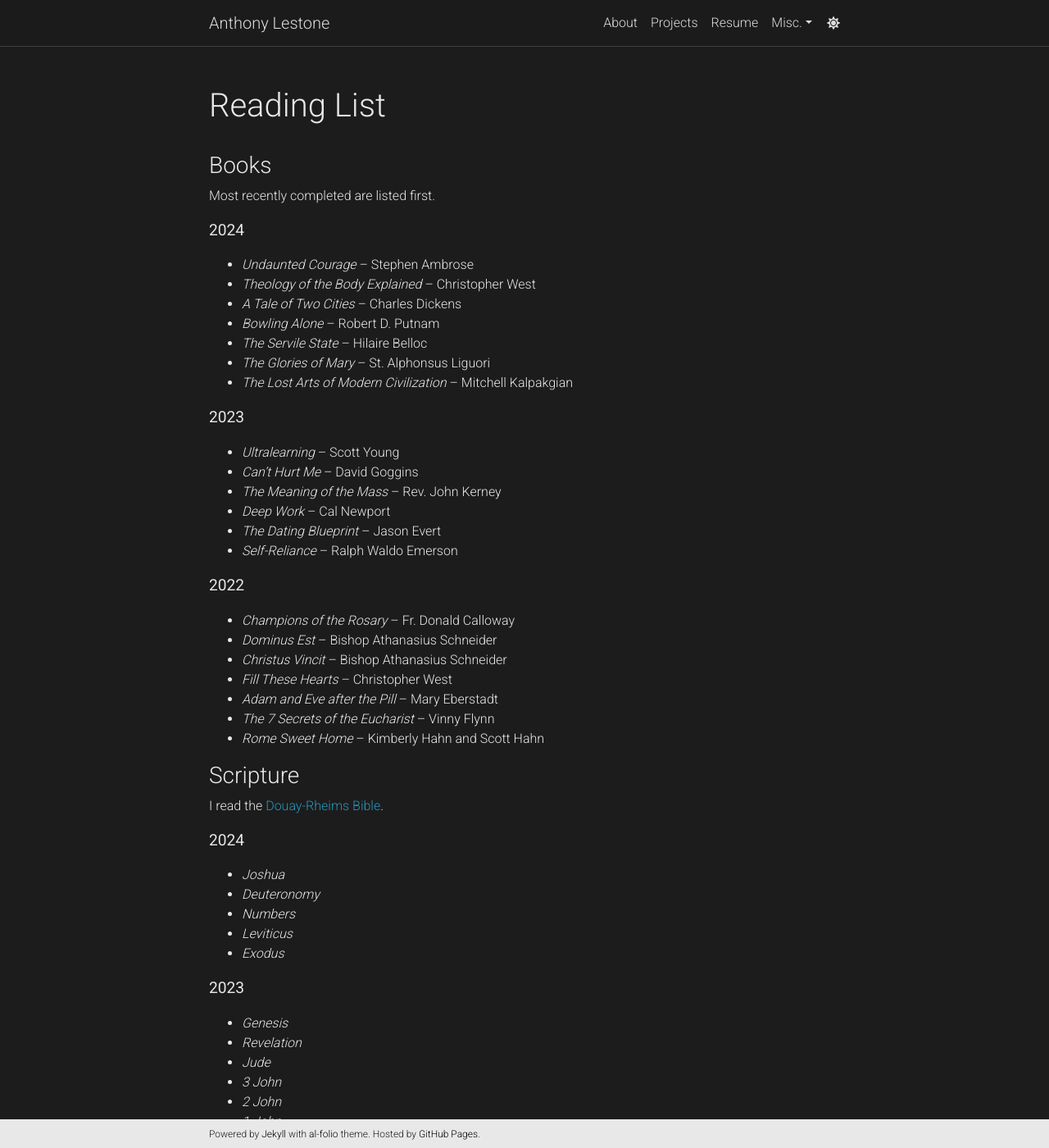
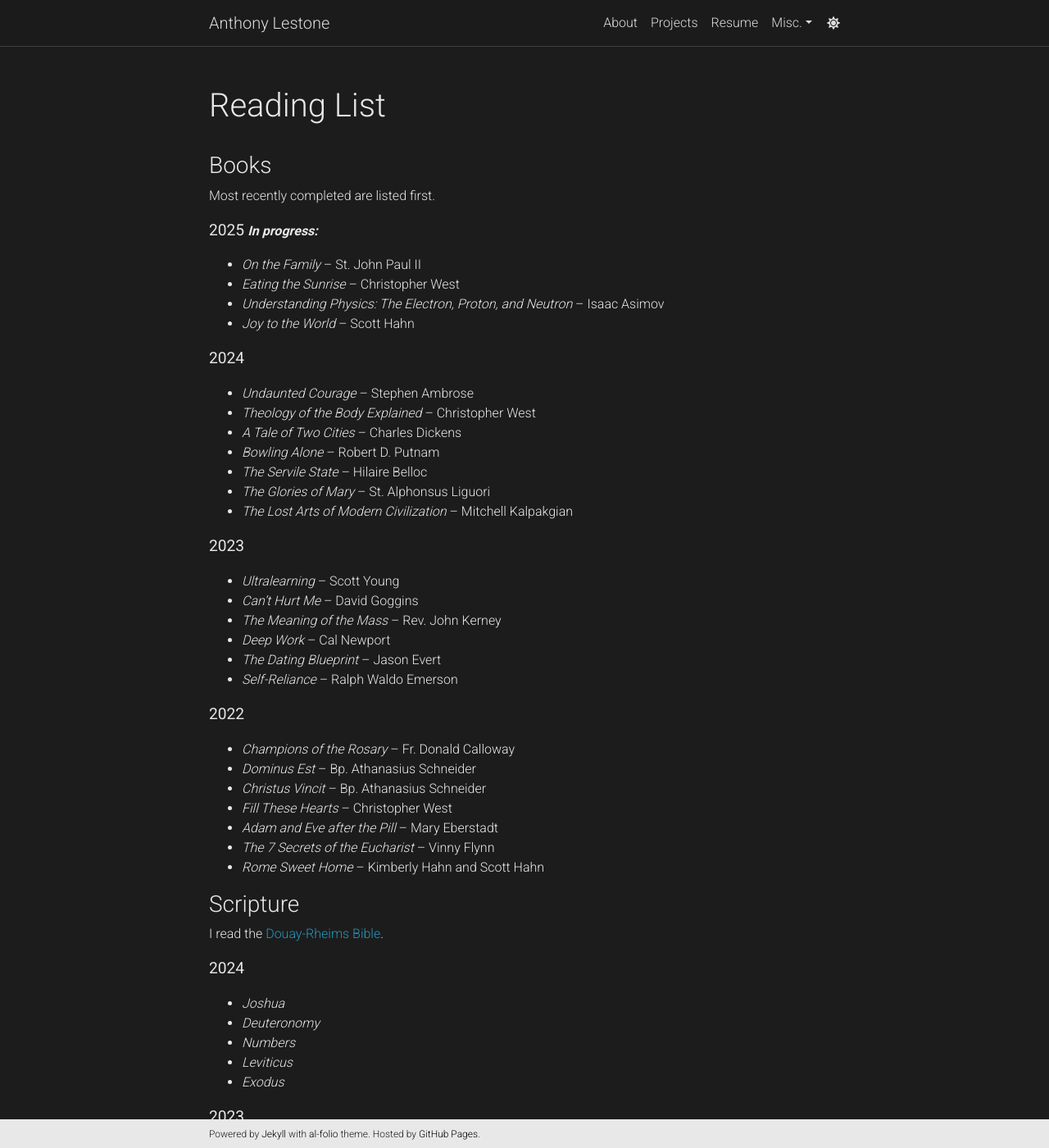
Before and after one commit to anthonylestone/anthonylestone.github.io, a Jekyll site: the page built from _pages/readinglist.md, in a window 1280 px wide and 1400 px high. Shown: the whole window at 82% size. Built offline with Jekyll 4.4.1, drawn with Linux system fonts in a browser that asks for light colours; comment, search, counter and statistics services are not loaded; a style sheet for code colours, icons or effects is not loaded.

Commit message:
updated reading list, changed formatting to be more consistent

```diff
--- a/_pages/readinglist.md
+++ b/_pages/readinglist.md
@@ -8,6 +8,13 @@ nav: false
 ### Books
 
 Most recently completed are listed first.
+
+<b><big>2025</big><b>
+*In progress:*
+- *On the Family* -- St. John Paul II
+- *Eating the Sunrise* -- Christopher West
+- *Understanding Physics: The Electron, Proton, and Neutron* -- Isaac Asimov
+- *Joy to the World* -- Scott Hahn
 
 <b><big>2024</big><b>
 
@@ -31,8 +38,8 @@ Most recently completed are listed first.
 <b><big>2022</big><b>
 
 - *Champions of the Rosary* -- Fr. Donald Calloway
-- *Dominus Est* -- Bishop Athanasius Schneider
-- *Christus Vincit* -- Bishop Athanasius Schneider
+- *Dominus Est* -- Bp. Athanasius Schneider
+- *Christus Vincit* -- Bp. Athanasius Schneider
 - *Fill These Hearts* -- Christopher West
 - *Adam and Eve after the Pill* -- Mary Eberstadt
 - *The 7 Secrets of the Eucharist* -- Vinny Flynn
```
